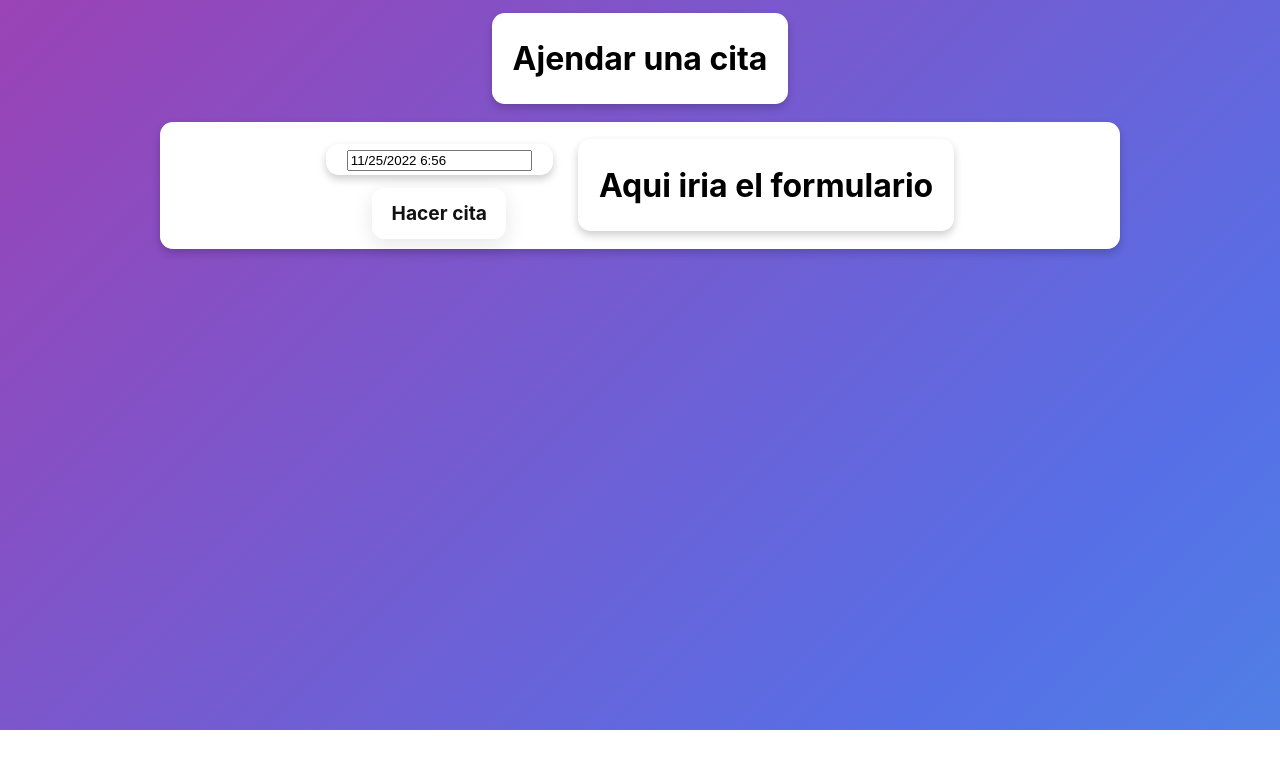
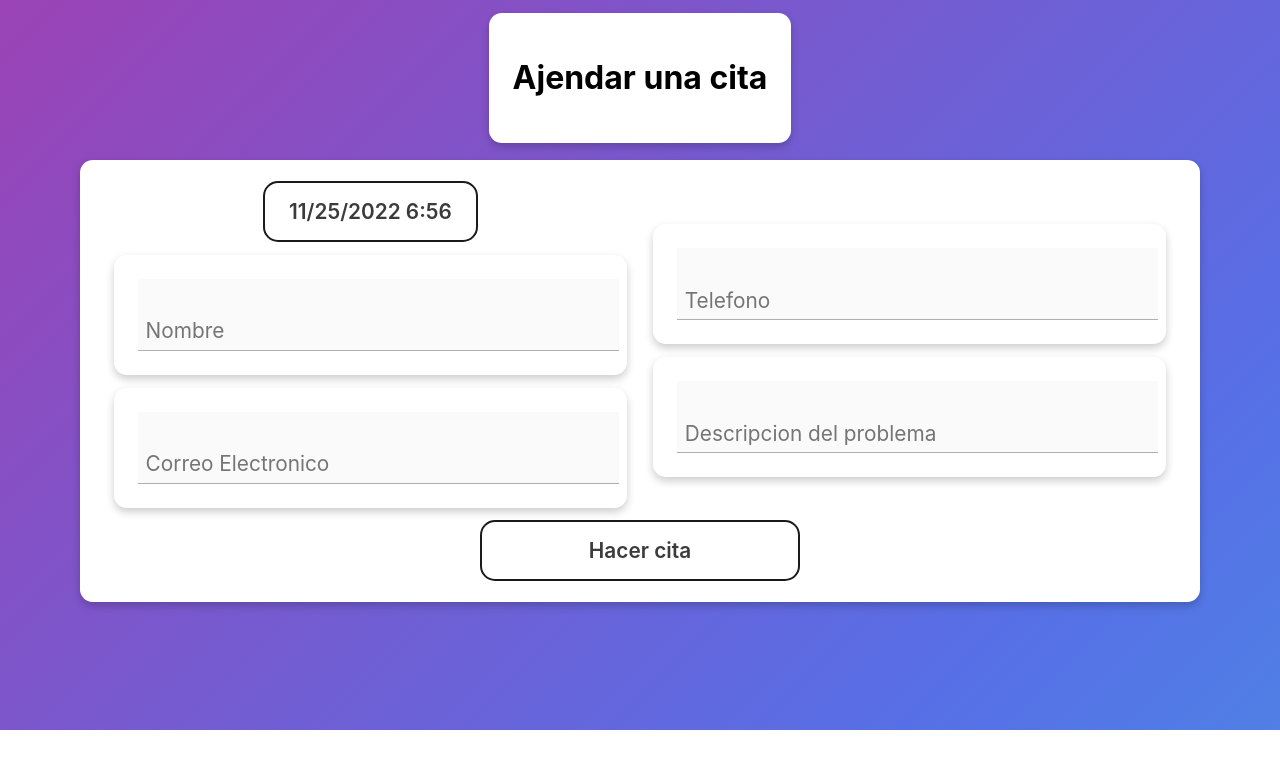
Before and after one commit to AlexLiCa/proyecto_consultorio, a React (Create React App) app in the folder consultorio/: page / in a window 1280 px wide. Shown: the top 768 px of the page. Built offline with nearby package versions, Linux system fonts and the light colour scheme.

Commit message:
Diseño casi completo del formulario

```diff
--- a/consultorio/src/App.css
+++ b/consultorio/src/App.css
@@ -48,17 +48,19 @@ body {
   box-shadow: 0 4px 8px 0 rgba(0,0,0,0.2);
   transition: 0.3s;
         /* arriba - derecha - abajo- izquierda  */
-  padding: 0.3rem   1.3rem    0.3rem   1.3rem;
-  margin: 0.3rem   10rem    0.3rem   10rem;
+  padding: 1.3rem;
+  margin: 0.3rem   5rem    0.3rem   5rem;
   border-radius: .8rem;
   background: white;
 }
 
 
 .row {
-  flex: none; /* default 0 */
+  flex: 0; /* default 0 */
   flex-basis: auto;
-  align-self: auto
+  align-self: auto;
+  flex-grow: 5;
+  flex-basis:  50%;
 }
 
 .card {
@@ -66,7 +68,7 @@ body {
   box-shadow: 0 4px 8px 0 rgba(0,0,0,0.2);
   transition: 0.3s;
         /* arriba - derecha - abajo- izquierda  */
-  padding: 0.3rem   1.3rem    0.3rem   1.3rem;
+  padding: 1.5rem;
   margin: 0.8rem;
   border-radius: .8rem;
   background: white;
@@ -77,7 +79,7 @@ body {
   box-shadow: 0 4px 8px 0 rgba(0,0,0,0.2);
   transition: 0.3s;
         /* arriba - derecha - abajo- izquierda  */
-  padding: 0.3rem   1.3rem    0.3rem   1.3rem;
+  padding: 0.5rem;
   margin: 0.8rem;
   max-width: 45rem;
   border-radius: .8rem;
@@ -85,34 +87,126 @@ body {
 }
 
 
+
+
+
+/* CSS */
 .btn-1 {
-  align-items: center;
-  background-color: #fff;
-  border-radius: 12px;
-  box-shadow: transparent 0 0 0 3px,rgba(18, 18, 18, .1) 0 6px 20px;
+  appearance: none;
+  background-color: transparent;
+  border: 2px solid #1A1A1A;
+  border-radius: 15px;
   box-sizing: border-box;
-  color: #121212;
+  color: #3B3B3B;
   cursor: pointer;
-  display: inline-flex;
-  flex: 1 1 auto;
-  font-family: Inter,sans-serif;
-  font-size: 1.2rem;
-  font-weight: 700;
-  justify-content: center;
-  line-height: 1;
+  display: inline-block;
+  font-family: Roobert,-apple-system,BlinkMacSystemFont,"Segoe UI",Helvetica,Arial,sans-serif,"Apple Color Emoji","Segoe UI Emoji","Segoe UI Symbol";
+  font-size: 1.3rem;
+  font-weight: 600;
+  line-height: normal;
   margin: 0;
+  max-width: 20rem;
   outline: none;
-  padding: 1rem 1.2rem;
+  padding: 16px 24px;
   text-align: center;
   text-decoration: none;
-  transition: box-shadow .2s,-webkit-box-shadow .2s;
-  white-space: nowrap;
-  border: 0;
+  transition: all 300ms cubic-bezier(.23, 1, 0.32, 1);
   user-select: none;
   -webkit-user-select: none;
   touch-action: manipulation;
+  width: 100%;
+  will-change: transform;
+}
+
+.btn-1:disabled {
+  pointer-events: none;
 }
 
 .btn-1:hover {
-  box-shadow: #121212 0 0 0 3px, transparent 0 0 0 0;
+  color: #fff;
+  background-color: #1A1A1A;
+  box-shadow: rgba(0, 0, 0, 0.25) 0 8px 15px;
+  transform: translateY(-2px);
 }
+
+.btn-1:active {
+  box-shadow: none;
+  transform: translateY(0);
+}
+
+.inp {
+  position: relative;
+  margin: auto;
+  width: 100%;
+  max-width: 280px;
+  border-radius: 3px;
+  overflow: hidden;
+}
+.inp .label {
+  position: absolute;
+  top: 20px;
+  left: 12px;
+  font-size: 1.3rem;
+  color: rgba(0, 0, 0, 0.5);
+  font-weight: 500;
+  transform-origin: 0 0;
+  transform: translate3d(0, 0, 0);
+  transition: all 0.2s ease;
+  pointer-events: none;
+}
+.inp .focus-bg {
+  position: absolute;
+  top: 0;
+  left: 0;
+  width: 100%;
+  height: 100%;
+  background: rgba(0, 0, 0, 0.05);
+  z-index: -1;
+  transform: scaleX(0);
+  transform-origin: left;
+}
+.inp input {
+  -webkit-appearance: none;
+  -moz-appearance: none;
+       appearance: none;
+  width: 100%;
+  border: 0;
+  font-family: inherit;
+  padding: 2rem 0.5rem 0 0.5rem;
+  height: 2.5rem;
+  font-size: 1.3rem;
+  font-weight: 400;
+  background: rgba(0, 0, 0, 0.02);
+  box-shadow: inset 0 -1px 0 rgba(0, 0, 0, 0.3);
+  color: #000;
+  transition: all 0.15s ease;
+}
+.inp input:hover {
+  background: rgba(0, 0, 0, 0.04);
+  box-shadow: inset 0 -1px 0 rgba(0, 0, 0, 0.5);
+}
+.inp input:not(:-moz-placeholder-shown) + .label {
+  color: rgba(0, 0, 0, 0.5);
+  transform: translate3d(0, -0.3rem, 0) scale(0.75);
+}
+.inp input:not(:-ms-input-placeholder) + .label {
+  color: rgba(0, 0, 0, 0.5);
+  transform: translate3d(0, -0.3rem, 0) scale(0.75);
+}
+.inp input:not(:placeholder-shown) + .label {
+  color: rgba(0, 0, 0, 0.5);
+  transform: translate3d(0, -0.3rem, 0) scale(0.75);
+}
+.inp input:focus {
+  background: rgba(0, 0, 0, 0.05);
+  outline: none;
+  box-shadow: inset 0 -0.3rem 0 #0077FF;
+}
+.inp input:focus + .label {
+  color: #0077FF;
+  transform: translate3d(0, -12px, 0) scale(0.75);
+}
+.inp input:focus + .label + .focus-bg {
+  transform: scaleX(1);
+  transition: all 0.1s ease;
+}
--- a/consultorio/src/App.js
+++ b/consultorio/src/App.js
@@ -15,9 +15,43 @@ function App() {
   max.setHours(20);
 
 
+  const ExampleCustomInput = ({ value, onClick }, ref) => (
+    <button className="btn-1"  onClick={onClick}>
+        {value}
+    </button>
+  );
+
+  const excludeTimes = () => {
+  let citasDia = [];
+    for (let i = 0; i < citas.length; i++) {
+      // console.log("Cantidad de citas del dia: ",citasDia[i].getTime());
+      // console.log("Dia seleccionado: ",selected.getDate());
+      if (citas[i].getDate() === selected.getDate()){
+        citasDia.push(citas[i]);
+        // console.log("Dia en citas:",citas[i].getDate());
+        // console.log("Dia seleccionado:",selected.getDate());
+        // console.log("Citas Hoy:", citasDia);
+        // console.log("Todas las citas", citas)
+      }
+      else if (citasDia.length === 0){
+        citasDia = [];
+        // console.log("citas:", {citas} )
+        // console.log("Citas hoy",citasDia);
+        // console.log("Todas las citas", citas)
+      }
+    }    return citasDia;
+  };
+
+  const filterPassedTime = (time) => {
+    const currentDate = new Date();
+    const selectedDate = new Date(time);
+
+    return currentDate.getTime() < selectedDate.getTime();
+  };
+
   useEffect(() => {
-    console.log(citas)
-  }, [citas])
+    excludeTimes()
+  })
 
   return (
     <div className="bg">
@@ -29,7 +63,6 @@ function App() {
             </div>
               <div className="container-white">
                   <div className="row">
-                      <div className="card">
                         <Datepicker
                           selected={selected}
                           onChange={ date => setDate(date) }
@@ -39,23 +72,44 @@ function App() {
                           maxTime={max}
                           startDate={today}
                           minDate={today}
-                          excludeTimes= {citas}
+                          excludeTimes= {excludeTimes()}
                           dateFormat="MM/dd/yyyy h:mm"
-                          //filterTime={filterPassedTime}
+                          filterTime={filterPassedTime}
+                          customInput={<ExampleCustomInput />}
                         />
-                      </div>
-                      <button className="btn-1" onClick={()=> agregarCita([...citas, selected])}>
+                      <div className="card">
+                        <label for="inp" className="inp">
+                          <input type="text" id="inp" placeholder="Nombre"></input>
+                          <span className="focus-bg"></span>
+                        </label>
+                        </div>
+                        <div className="card">
+                        <label for="inp" className="inp">
+                          <input type="email" id="inp" placeholder="Correo Electronico"></input>
+                          <span className="focus-bg"></span>
+                        </label>
+                        </div>
+                    </div>
+                  <div className="row">
+                        <div className="card">
+                        <label for="inp" className="inp">
+                          <input type="tel" id="inp" placeholder="Telefono"></input>
+                          <span className="focus-bg"></span>
+                        </label>
+                        </div>
+                        <div className="card">
+                        <label for="inp" className="inp">
+                          <input type="text" id="inp" placeholder="Descripcion del problema"></input>
+                          <span className="focus-bg"></span>
+                        </label>
+                        </div>
+                  </div>
+                  <button className="btn-1" onClick={()=> agregarCita([...citas, selected])}>
                           Hacer cita
                       </button>
-                    </div>
-                  <div className="row">
-                      <div className="card">
-                        <h1>Aqui iria el formulario</h1>
-                      </div>
-                  </div>
               </div>
-              </div>
-        </div>
+      </div>
+    </div>
 
   );
 }
```
